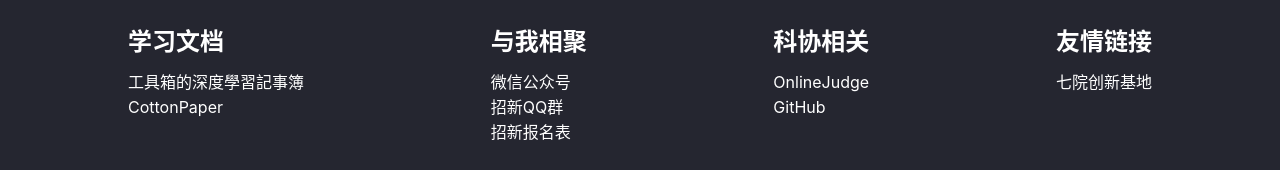
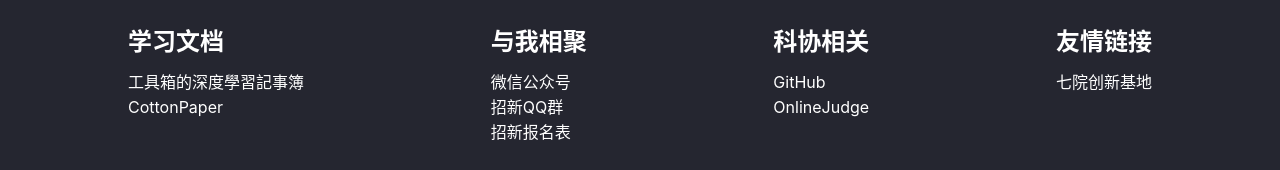
Before and after one commit to sanyuankexie/hello.kexie.space, a React (Vite) app: page / in a window 1280 px wide. Shown: the part 3158-3328 px from the top of the page. Built offline with nearby package versions, Linux system fonts and the light colour scheme; no server answers.

Commit message:
交换顺序

```diff
--- a/src/component/Footer/Footer.tsx
+++ b/src/component/Footer/Footer.tsx
@@ -92,11 +92,11 @@ const data: Array<ITable> = [
         title: '科协相关',
         list: [
             {
-                name: 'OnlineJudge',
+                 name: 'GitHub',
                 url: 'https://github.com/sanyuankexie',
             },
             {
-                name: 'GitHub',
+              name: 'OnlineJudge',
                 url: 'https://github.com/sanyuankexie',
             }
         ]
```
